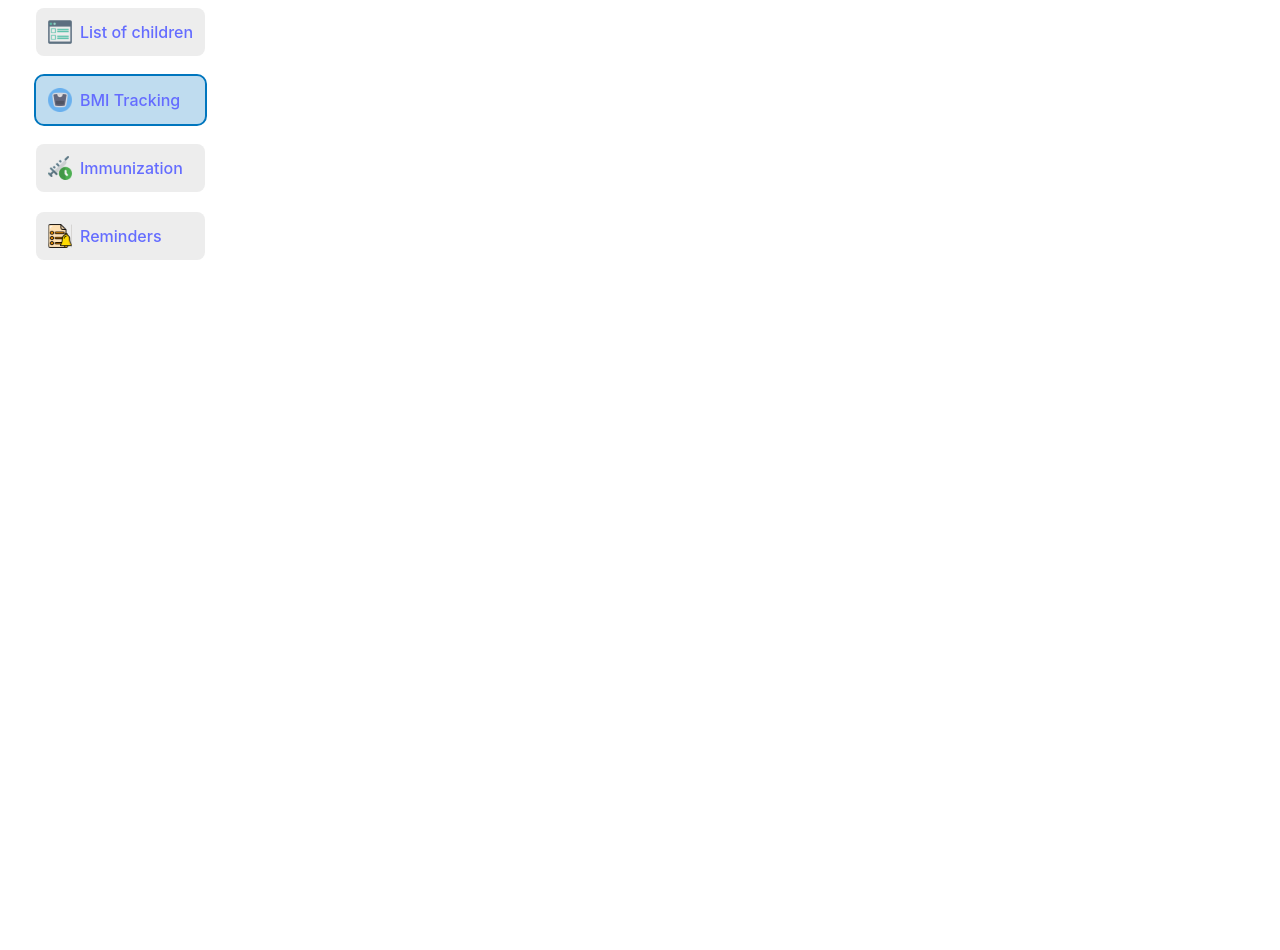
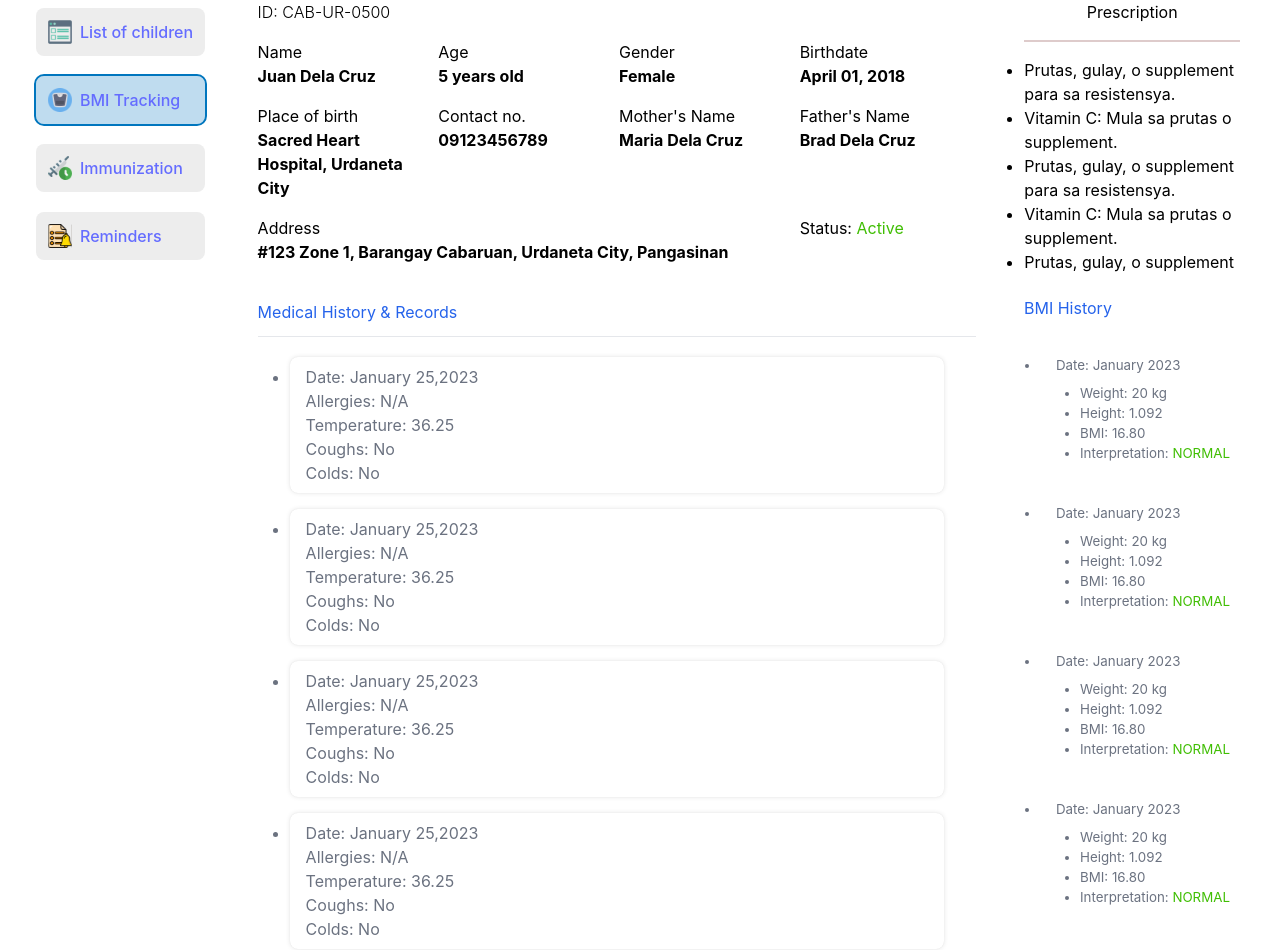
Before and after one commit to domingohernani/medicore, a React (Vite) app: page /viewbmitracking/345 in a window 1280 px wide. Shown: the part 160-1110 px from the top of the page. Before the commit the page ends 800 px from the top, so only its background shows below. Built offline with nearby package versions, Linux system fonts and the light colour scheme.

Commit message:
added view Body Mass Index Tracking Information component

```diff
--- a/src/components/ViewBMITracking.jsx
+++ b/src/components/ViewBMITracking.jsx
@@ -3,6 +3,7 @@ import back from "../assets/bmitrackingassets/back.svg";
 import { useNavigate } from "react-router-dom";
 
 export default function ViewBMITracking() {
+
   const navigate = useNavigate();
   return (
     <section>
@@ -25,7 +26,183 @@ export default function ViewBMITracking() {
           </button>
         </div>
       </div>
-      <div></div>
+      <section className="flex gap-3 mt-2">
+        <div className="grid grid-cols-4 gap-4 px-5 py-3 bg-white rounded-lg">
+          <span className="col-start-1 col-end-5 font-light">
+            ID: CAB-UR-0500
+          </span>
+          <div className="flex flex-col ">
+            <span>Name</span>
+            <span className="font-bold">Juan Dela Cruz</span>
+          </div>
+          <div className="flex flex-col">
+            <span>Age</span>
+            <span className="font-bold">5 years old</span>
+          </div>
+          <div className="flex flex-col">
+            <span>Gender</span>
+            <span className="font-bold">Female</span>
+          </div>
+          <div className="flex flex-col">
+            <span>Birthdate</span>
+            <span className="font-bold">April 01, 2018</span>
+          </div>
+          <div className="flex flex-col">
+            <span>Place of birth</span>
+            <span className="font-bold">
+              Sacred Heart Hospital, Urdaneta City
+            </span>
+          </div>
+          <div className="flex flex-col">
+            <span>Contact no.</span>
+            <span className="font-bold">09123456789</span>
+          </div>
+          <div className="flex flex-col">
+            <span>Mother's Name</span>
+            <span className="font-bold">Maria Dela Cruz</span>
+          </div>
+          <div className="flex flex-col">
+            <span>Father's Name</span>
+            <span className="font-bold">Brad Dela Cruz</span>
+          </div>
+          <div className="flex flex-col col-span-3 ">
+            <span>Address</span>
+            <span className="font-bold">
+              #123 Zone 1, Barangay Cabaruan, Urdaneta City, Pangasinan
+            </span>
+          </div>
+          <div className="">
+            <span>Status: </span>
+            <span className="text-C40BE04">Active</span>
+          </div>
+        </div>
+        <div className="py-3 overflow-y-scroll text-center bg-white rounded-lg max-h-72 px-7">
+          <span>Prescription</span>
+          <hr className="my-4 prescriptionHr" />
+          <ul className="text-left list-disc">
+            <li>Prutas, gulay, o supplement para sa resistensya.</li>
+            <li>Vitamin C: Mula sa prutas o supplement.</li>
+            <li>Prutas, gulay, o supplement para sa resistensya.</li>
+            <li>Vitamin C: Mula sa prutas o supplement.</li>
+            <li>Prutas, gulay, o supplement para sa resistensya.</li>
+            <li>Vitamin C: Mula sa prutas o supplement.</li>
+            <li>Prutas, gulay, o supplement para sa resistensya.</li>
+            <li>Vitamin C: Mula sa prutas o supplement.</li>
+          </ul>
+        </div>
+      </section>
+      <section className="flex gap-2 mt-3">
+        <div className="flex flex-col flex-1 gap-3 px-5 py-3 bg-white rounded-lg">
+          <h4 className="text-blue-600">Medical History & Records</h4>
+          <hr className="flex-1" />
+          <ul className="px-8 py-2 text-left text-gray-500 list-disc bg-white rounded-lg medicalhistoryrecords ">
+            <li>
+              <span className="block">Date: January 25,2023</span>
+              <span className="block">Allergies: N/A</span>
+              <span className="block">Temperature: 36.25</span>
+              <span className="block">Coughs: No</span>
+              <span className="block">Colds: No</span>
+            </li>
+            <li>
+              <span className="block">Date: January 25,2023</span>
+              <span className="block">Allergies: N/A</span>
+              <span className="block">Temperature: 36.25</span>
+              <span className="block">Coughs: No</span>
+              <span className="block">Colds: No</span>
+            </li>
+            <li>
+              <span className="block">Date: January 25,2023</span>
+              <span className="block">Allergies: N/A</span>
+              <span className="block">Temperature: 36.25</span>
+              <span className="block">Coughs: No</span>
+              <span className="block">Colds: No</span>
+            </li>
+            <li>
+              <span className="block">Date: January 25,2023</span>
+              <span className="block">Allergies: N/A</span>
+              <span className="block">Temperature: 36.25</span>
+              <span className="block">Coughs: No</span>
+              <span className="block">Colds: No</span>
+            </li>
+            <li>
+              <span className="block">Date: January 25,2023</span>
+              <span className="block">Allergies: N/A</span>
+              <span className="block">Temperature: 36.25</span>
+              <span className="block">Coughs: No</span>
+              <span className="block">Colds: No</span>
+            </li>
+            <li>
+              <span className="block">Date: January 25,2023</span>
+              <span className="block">Allergies: N/A</span>
+              <span className="block">Temperature: 36.25</span>
+              <span className="block">Coughs: No</span>
+              <span className="block">Colds: No</span>
+            </li>
+          </ul>
+        </div>
+        <div className="w-64 mx-1 ">
+          <span className="block px-4 py-2 text-blue-600 bg-white rounded-lg">
+            BMI History
+          </span>
+          <ul className="px-8 py-2 mt-3 text-gray-500 list-disc rounded-lg bmiHistory ">
+            <li>
+              <span>Date: January 2023</span>
+              <ul className="px-6 py-2 list-disc ">
+                <li>Weight: 20 kg</li>
+                <li>Height: 1.092</li>
+                <li>BMI: 16.80</li>
+                <li>
+                  Interpretation: <span className="text-C40BE04">NORMAL</span>
+                </li>
+              </ul>
+            </li>
+            <li>
+              <span>Date: January 2023</span>
+              <ul className="px-6 py-2 list-disc ">
+                <li>Weight: 20 kg</li>
+                <li>Height: 1.092</li>
+                <li>BMI: 16.80</li>
+                <li>
+                  Interpretation: <span className="text-C40BE04">NORMAL</span>
+                </li>
+              </ul>
+            </li>
+            <li>
+              <span>Date: January 2023</span>
+              <ul className="px-6 py-2 list-disc ">
+                <li>Weight: 20 kg</li>
+                <li>Height: 1.092</li>
+                <li>BMI: 16.80</li>
+                <li>
+                  Interpretation: <span className="text-C40BE04">NORMAL</span>
+                </li>
+              </ul>
+            </li>
+            <li>
+              <span>Date: January 2023</span>
+              <ul className="px-6 py-2 list-disc ">
+                <li>Weight: 20 kg</li>
+                <li>Height: 1.092</li>
+                <li>BMI: 16.80</li>
+                <li>
+                  Interpretation: <span className="text-C40BE04">NORMAL</span>
+                </li>
+              </ul>
+            </li>
+            <li>
+              <span>Date: January 2023</span>
+              <ul className="px-6 py-2 list-disc ">
+                <li>Weight: 20 kg</li>
+                <li>Height: 1.092</li>
+                <li>BMI: 16.80</li>
+                <li>
+                  Interpretation: <span className="text-C40BE04">NORMAL</span>
+                </li>
+              </ul>
+            </li>
+          </ul>
+        </div>
+      </section>
     </section>
   );
 }
--- a/src/index.css
+++ b/src/index.css
@@ -79,3 +79,24 @@ th {
   height: 0.1px;
   border: none;
 }
+.prescriptionHr {
+  border: 1px solid rgb(222, 203, 203);
+}
+
+/* para doon sa Medical History & Records */
+.medicalhistoryrecords > li {
+  margin: 0 0 1rem 0;
+  padding: 0.5rem 1rem;
+  border-radius: 0.5rem;
+  box-shadow: rgba(0, 0, 0, 0.1) 0px 0px 5px 0px,
+    rgba(0, 0, 0, 0.1) 0px 0px 1px 0px;
+}
+
+.bmiHistory > li {
+  margin: 0 0 1rem 0;
+  padding: 0.5rem 1rem;
+  width: max-content;
+  border-radius: 0.5rem;
+  background-color: white;
+  font-size: smaller;
+}
```
